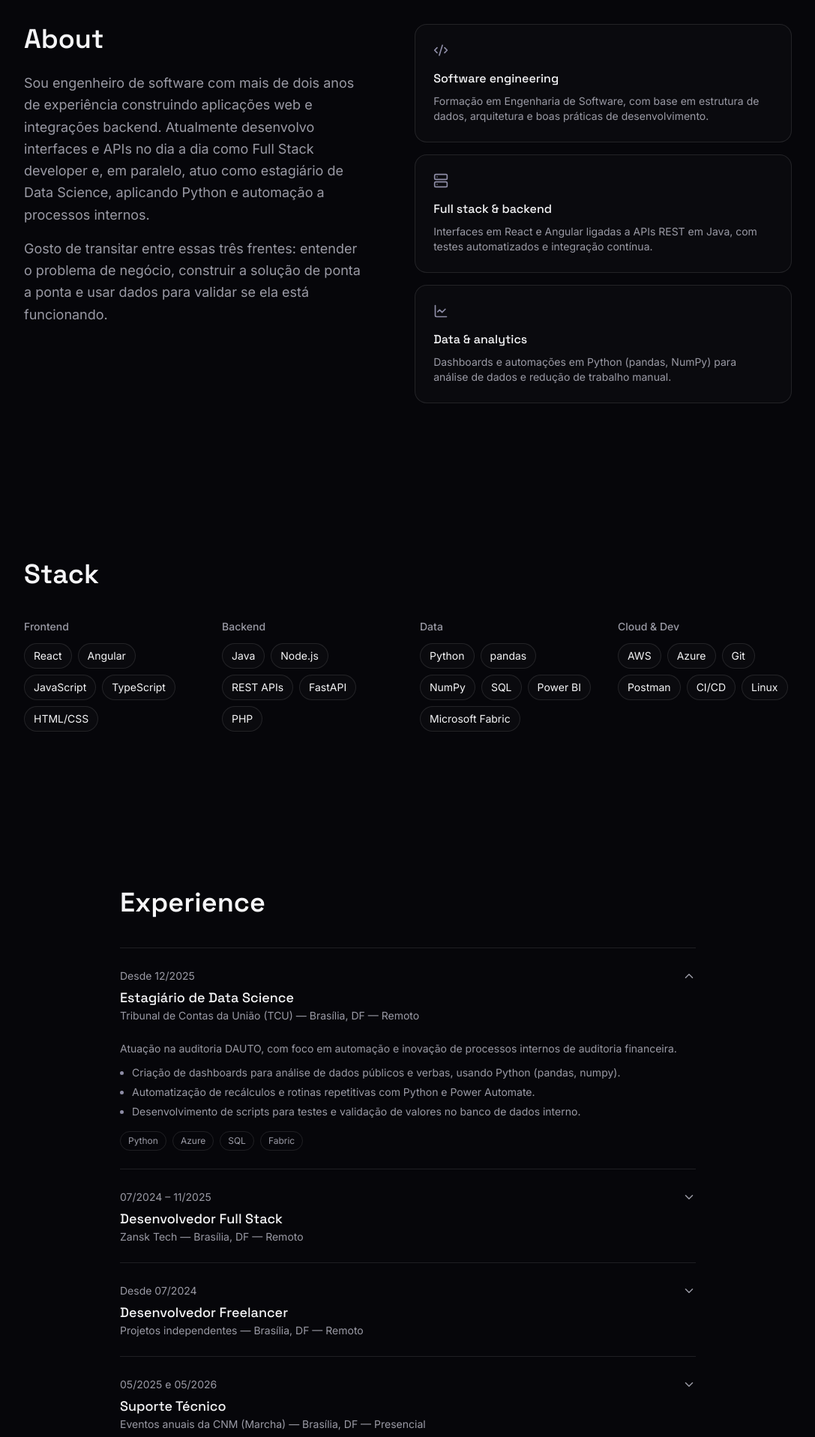
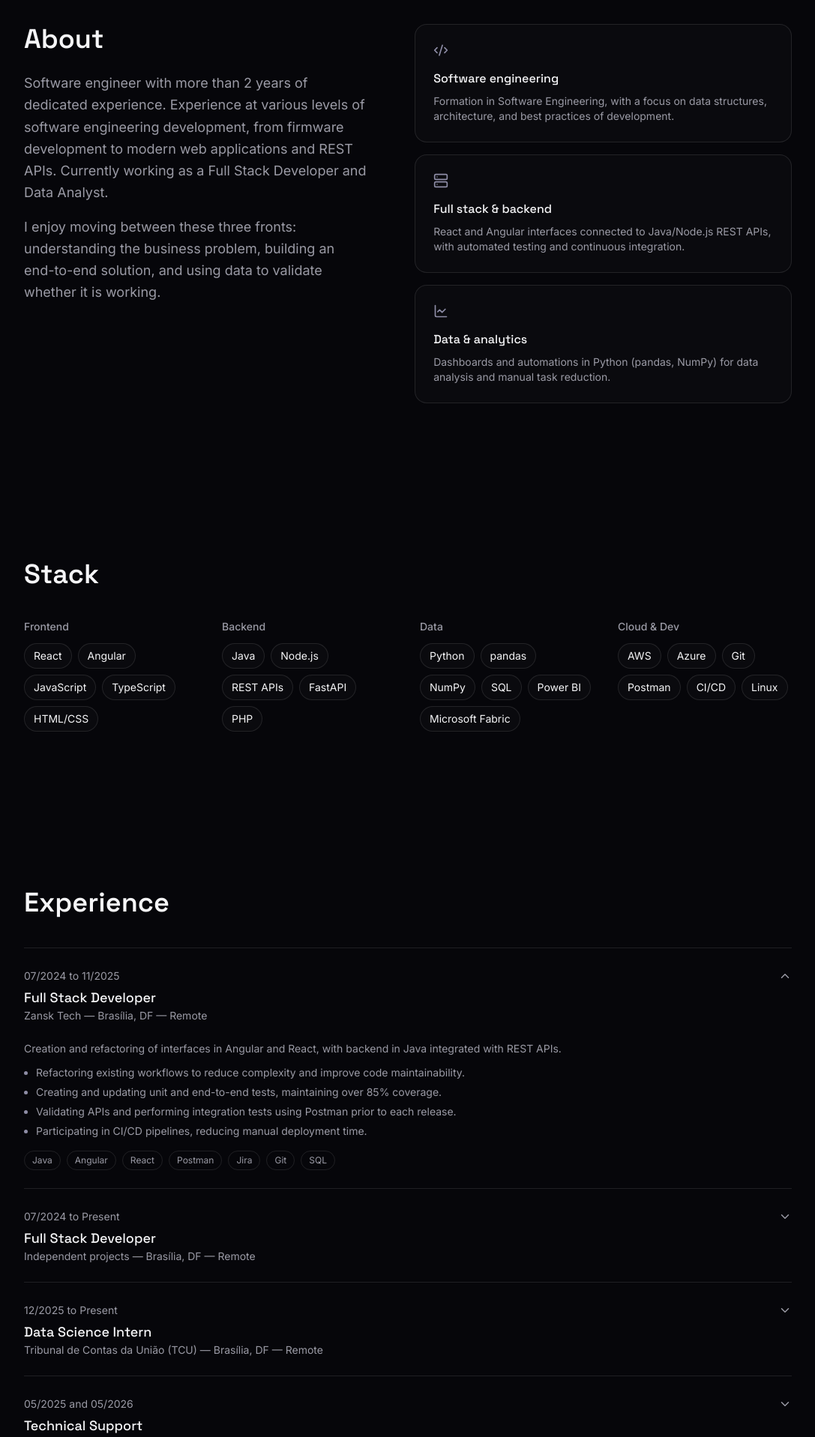
Before and after one commit to Alexandroni07/portfolio-gabriel-alexandroni, a Next.js app: page / in a window 1280 px wide. Shown: the part 880-2797 px from the top of the page at 75% size, without its empty margins (96-1183 px from the left). Built offline with nearby package versions, Linux system fonts and the light colour scheme.

Commit message:
Fix: fix icons problems and translate all to english

```diff
--- a/src/components/About.tsx
+++ b/src/components/About.tsx
@@ -22,19 +22,19 @@ const pillars = [
     icon: Code2,
     title: "Software engineering",
     description:
-      "Formação em Engenharia de Software, com base em estrutura de dados, arquitetura e boas práticas de desenvolvimento.",
+      "Formation in Software Engineering, with a focus on data structures, architecture, and best practices of development.",
   },
   {
     icon: Server,
     title: "Full stack & backend",
     description:
-      "Interfaces em React e Angular ligadas a APIs REST em Java, com testes automatizados e integração contínua.",
+      "React and Angular interfaces connected to Java/Node.js REST APIs, with automated testing and continuous integration.",
   },
   {
     icon: LineChart,
     title: "Data & analytics",
     description:
-      "Dashboards e automações em Python (pandas, NumPy) para análise de dados e redução de trabalho manual.",
+      "Dashboards and automations in Python (pandas, NumPy) for data analysis and manual task reduction.",
   },
 ];
 
@@ -47,16 +47,13 @@ export function About() {
             About
           </h2>
           <p className="mt-6 text-base leading-relaxed text-muted-foreground sm:text-lg">
-            Sou engenheiro de software com mais de dois anos de experiência
-            construindo aplicações web e integrações backend. Atualmente
-            desenvolvo interfaces e APIs no dia a dia como Full Stack
-            developer e, em paralelo, atuo como estagiário de Data Science,
-            aplicando Python e automação a processos internos.
+            Software engineer with more than 2 years of dedicated experience. Experience at various levels of software
+            engineering development, from firmware development to modern web applications and REST APIs. Currently
+            working as a Full Stack Developer and Data Analyst.
           </p>
           <p className="mt-4 text-base leading-relaxed text-muted-foreground sm:text-lg">
-            Gosto de transitar entre essas três frentes: entender o problema
-            de negócio, construir a solução de ponta a ponta e usar dados
-            para validar se ela está funcionando.
+            I enjoy moving between these three fronts: understanding the business problem,
+            building an end-to-end solution, and using data to validate whether it is working.
           </p>
         </div>
 
--- a/src/components/Experience.tsx
+++ b/src/components/Experience.tsx
@@ -10,7 +10,7 @@ export function Experience() {
 
   return (
     <section id="experience" className="px-6 py-28">
-      <div className="mx-auto max-w-3xl">
+      <div className="mx-auto max-w-5xl">
         <h2 className="font-display text-3xl font-semibold text-foreground sm:text-4xl">
           Experience
         </h2>
--- a/src/components/Footer.tsx
+++ b/src/components/Footer.tsx
@@ -1,3 +1,5 @@
+import { GithubIcon, LinkedinIcon } from "@/components/icons";
+
 export function Footer() {
   return (
     <footer className="border-t border-white/10 px-6 py-8">
@@ -11,7 +13,7 @@ export function Footer() {
             rel="noreferrer"
             className="transition-colors hover:text-foreground"
           >
-            GitHub
+            <GithubIcon/>
           </a>
           <a
             href="https://linkedin.com/in/gabriel-alexandroni"
@@ -19,7 +21,7 @@ export function Footer() {
             rel="noreferrer"
             className="transition-colors hover:text-foreground"
           >
-            LinkedIn
+            <LinkedinIcon/>
           </a>
         </div>
       </div>
--- a/src/components/Hero.tsx
+++ b/src/components/Hero.tsx
@@ -1,7 +1,7 @@
 "use client";
 
 import { motion } from "motion/react";
-import { ArrowRight, Sparkles } from "lucide-react";
+import { ArrowRight, Sparkles, Hammer } from "lucide-react";
 
 const container = {
   hidden: {},
@@ -33,7 +33,7 @@ export function Hero() {
           variants={item}
           className="mb-8 inline-flex items-center gap-2 rounded-full border border-white/10 bg-white/5 px-4 py-1.5 text-sm text-muted-foreground"
         >
-          <Sparkles size={14} className="text-accent" />
+          <Hammer size={14} className="text-accent" />
           Let&apos;s build something together
         </motion.span>
 
--- /dev/null
+++ b/src/components/icons.tsx
@@ -0,0 +1,41 @@
+export function GithubIcon({
+  size = 16,
+  className,
+}: {
+  size?: number;
+  className?: string;
+}) {
+  return (
+    <svg
+      viewBox="0 0 24 24"
+      width={size}
+      height={size}
+      fill="currentColor"
+      className={className}
+      aria-hidden="true"
+    >
+      <path d="M12 .297c-6.63 0-12 5.373-12 12 0 5.303 3.438 9.8 8.205 11.385.6.113.82-.258.82-.577 0-.285-.01-1.04-.015-2.04-3.338.724-4.042-1.61-4.042-1.61C4.422 18.07 3.633 17.7 3.633 17.7c-1.087-.744.084-.729.084-.729 1.205.084 1.838 1.236 1.838 1.236 1.07 1.835 2.809 1.305 3.495.998.108-.776.417-1.305.76-1.605-2.665-.3-5.466-1.332-5.466-5.93 0-1.31.465-2.38 1.235-3.22-.135-.303-.54-1.523.105-3.176 0 0 1.005-.322 3.3 1.23.96-.267 1.98-.399 3-.405 1.02.006 2.04.138 3 .405 2.28-1.552 3.285-1.23 3.285-1.23.645 1.653.24 2.873.12 3.176.765.84 1.23 1.91 1.23 3.22 0 4.61-2.805 5.625-5.475 5.92.42.36.81 1.096.81 2.22 0 1.606-.015 2.896-.015 3.286 0 .315.21.69.825.57C20.565 22.092 24 17.592 24 12.297c0-6.627-5.373-12-12-12" />
+    </svg>
+  );
+}
+
+export function LinkedinIcon({
+  size = 16,
+  className,
+}: {
+  size?: number;
+  className?: string;
+}) {
+  return (
+    <svg
+      viewBox="0 0 24 24"
+      width={size}
+      height={size}
+      fill="currentColor"
+      className={className}
+      aria-hidden="true"
+    >
+      <path d="M20.447 20.452h-3.554v-5.569c0-1.328-.027-3.037-1.852-3.037-1.853 0-2.136 1.445-2.136 2.939v5.667H9.351V9h3.414v1.561h.046c.477-.9 1.637-1.85 3.37-1.85 3.601 0 4.267 2.37 4.267 5.455v6.286zM5.337 7.433c-1.144 0-2.063-.926-2.063-2.065 0-1.138.92-2.063 2.063-2.063 1.14 0 2.064.925 2.064 2.063 0 1.139-.925 2.065-2.064 2.065zm1.782 13.019H3.555V9h3.564v11.452zM22.225 0H1.771C.792 0 0 .774 0 1.729v20.542C0 23.227.792 24 1.771 24h20.451C23.2 24 24 23.227 24 22.271V1.729C24 .774 23.2 0 22.222 0h.003z" />
+    </svg>
+  );
+}
--- a/src/data/experience.ts
+++ b/src/data/experience.ts
@@ -10,59 +10,59 @@ export type Experience = {
 
 export const experiences: Experience[] = [
   {
-    period: "Desde 12/2025",
-    role: "Estagiário de Data Science",
+    period: "07/2024 to 11/2025",
+    role: "Full Stack Developer",
+    company: "Zansk Tech",
+    location: "Brasília, DF — Remote",
+    summary:
+      "Creation and refactoring of interfaces in Angular and React, with backend in Java integrated with REST APIs.",
+    responsibilities: [
+    "Refactoring existing workflows to reduce complexity and improve code maintainability.",
+    "Creating and updating unit and end-to-end tests, maintaining over 85% coverage.",
+    "Validating APIs and performing integration tests using Postman prior to each release.",
+    "Participating in CI/CD pipelines, reducing manual deployment time.",
+    ],
+    technologies: ["Java", "Angular", "React", "Postman", "Jira", "Git", "SQL"],
+  },
+  {
+    period: "07/2024 to Present",
+    role: "Full Stack Developer",
+    company: "Independent projects",
+    location: "Brasília, DF — Remote",
+    summary:
+      "Creation of landing pages, complete websites and systems from design to deployment.",
+    responsibilities: [
+      "Creation and validation of designs in Figma before implementation.",
+      "Complete development of systems at all levels, from frontend to backend.",
+      "Continuous maintenance and support of the delivered systems.",
+    ],
+    technologies: ["Node", "Angular", "React", "Postman", "Git", "SQL"],
+  },
+   {
+    period: "12/2025 to Present",
+    role: "Data Science Intern",
     company: "Tribunal de Contas da União (TCU)",
-    location: "Brasília, DF — Remoto",
+    location: "Brasília, DF — Remote",
     summary:
-      "Atuação na auditoria DAUTO, com foco em automação e inovação de processos internos de auditoria financeira.",
+      "Worked in the DAUTO audit team, focusing on the automation and innovation of internal financial audit processes.",
     responsibilities: [
-      "Criação de dashboards para análise de dados públicos e verbas, usando Python (pandas, numpy).",
-      "Automatização de recálculos e rotinas repetitivas com Python e Power Automate.",
-      "Desenvolvimento de scripts para testes e validação de valores no banco de dados interno.",
+      "Creation of dashboards for analyzing public data and funds, using Python (pandas, numpy).",
+      "Automation of recalculations and repetitive routines using Python and Power Automate.",
+      "Development of scripts for testing and validation of values in the internal database.",
     ],
     technologies: ["Python", "Azure", "SQL", "Fabric"],
   },
   {
-    period: "07/2024 – 11/2025",
-    role: "Desenvolvedor Full Stack",
-    company: "Zansk Tech",
-    location: "Brasília, DF — Remoto",
+    period: "05/2025 and 05/2026",
+    role: "Technical Support",
+    company: "Annual Events of the CNM (Marcha Event)",
+    location: "Brasília, DF — In-person",
     summary:
-      "Criação e refatoração de interfaces em Angular e React, com backend em Java integrado a APIs REST.",
+      "Technical support for the registration system in PHP during the national in-person event.",
     responsibilities: [
-      "Refatoração de fluxos existentes para reduzir complexidade e melhorar a manutenibilidade do código.",
-      "Criação e atualização de testes unitários e end-to-end, mantendo cobertura acima de 85%.",
-      "Validação de APIs e testes de integração com Postman antes de cada release.",
-      "Participação em pipelines de CI/CD, reduzindo o tempo de deploy manual.",
-    ],
-    technologies: ["Java", "Angular", "React", "Postman", "Jira", "Git", "SQL"],
-  },
-  {
-    period: "Desde 07/2024",
-    role: "Desenvolvedor Freelancer",
-    company: "Projetos independentes",
-    location: "Brasília, DF — Remoto",
-    summary:
-      "Criação de landing pages, sites completos e sistemas do design ao deploy.",
-    responsibilities: [
-      "Criação e validação de designs no Figma antes da implementação.",
-      "Desenvolvimento completo de sistemas em todos os níveis, do frontend ao backend.",
-      "Manutenção e suporte contínuo dos sistemas entregues.",
-    ],
-    technologies: ["Node", "Angular", "React", "Postman", "Git", "SQL"],
-  },
-  {
-    period: "05/2025 e 05/2026",
-    role: "Suporte Técnico",
-    company: "Eventos anuais da CNM (Marcha)",
-    location: "Brasília, DF — Presencial",
-    summary:
-      "Suporte ao sistema de credenciamento em PHP durante evento nacional presencial.",
-    responsibilities: [
-      "Assistência ao sistema de credenciamento e às máquinas locais durante o evento.",
-      "Consultas diretas ao banco de dados para identificação e resolução ágil de problemas.",
-      "Manutenção de falhas lógicas no sistema em PHP.",
+        "Support for the accreditation system and local workstations during the event.",
+        "Direct database queries for rapid problem identification and resolution.",
+        "Maintenance and troubleshooting of the PHP-based system.",
     ],
     technologies: ["PHP", "SQL", "Linux"],
   },
--- a/src/data/projects.ts
+++ b/src/data/projects.ts
@@ -17,12 +17,12 @@ export type Project = {
 export const projects: Project[] = [
   {
     id: "placeholder-1",
-    title: "Nome do projeto 1",
+    title: "Kerigma Classroom",
     category: "Full Stack",
-    shortDescription: "Descrição curta pendente — substituir pelo projeto real.",
-    description: "Descrição completa pendente.",
-    technologies: ["React", "Java", "SQL"],
-    image: "/projects/placeholder-1.png",
+    shortDescription: "Plataforma web de gestão de catequese católica que permite administrar turmas, etapas pedagógicas, catequizandos e controle de frequência (incluindo chamada via QR Code). O sistema oferece dashboards personalizados por papel de usuário (catequista, coordenador, admin), além de cronograma, documentos, automações e auditoria de suporte.",
+    description:"Plataforma web de gestão de catequese católica que permite administrar turmas, etapas pedagógicas, catequizandos e controle de frequência (incluindo chamada via QR Code). O sistema oferece dashboards personalizados por papel de usuário (catequista, coordenador, admin), além de cronograma, documentos, automações e auditoria de suporte.",
+    technologies: ["React", "Node", "PostgreSQL", "TypeScript"],
+    image: "/projects/admin.png",
   },
   {
     id: "placeholder-2",
```
Also changed, not shown: src/components/Contact.tsx (+4 -3 lines), public/projects/Admin.png (added).
